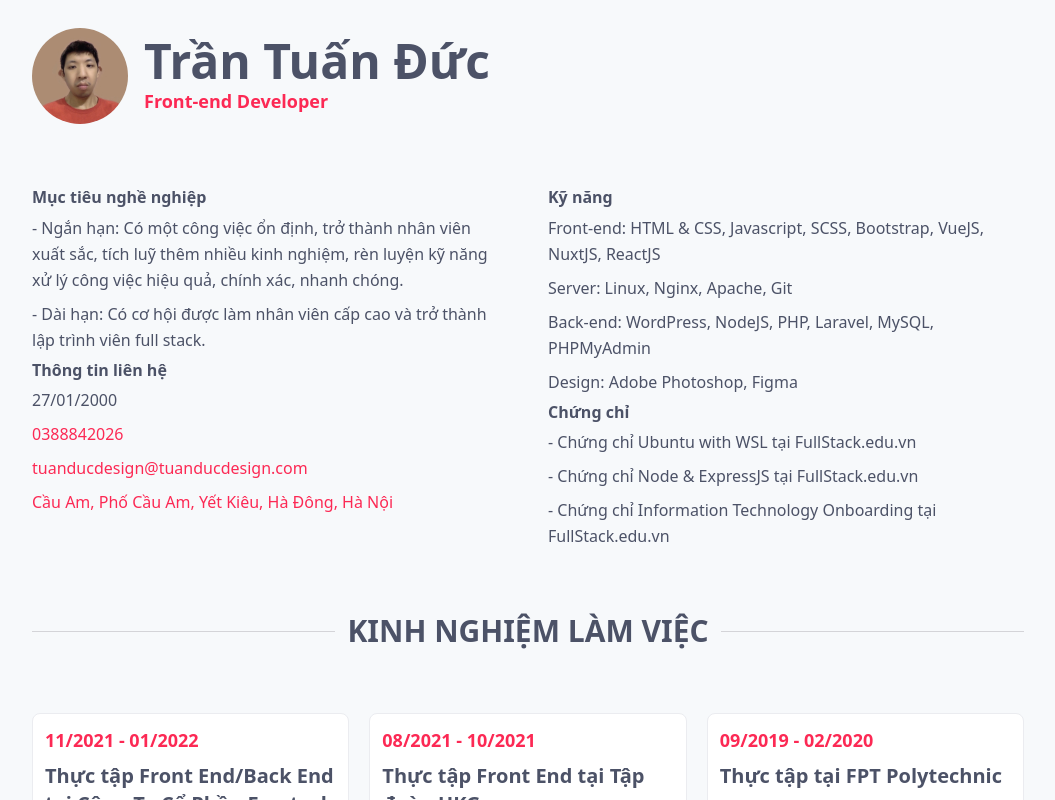
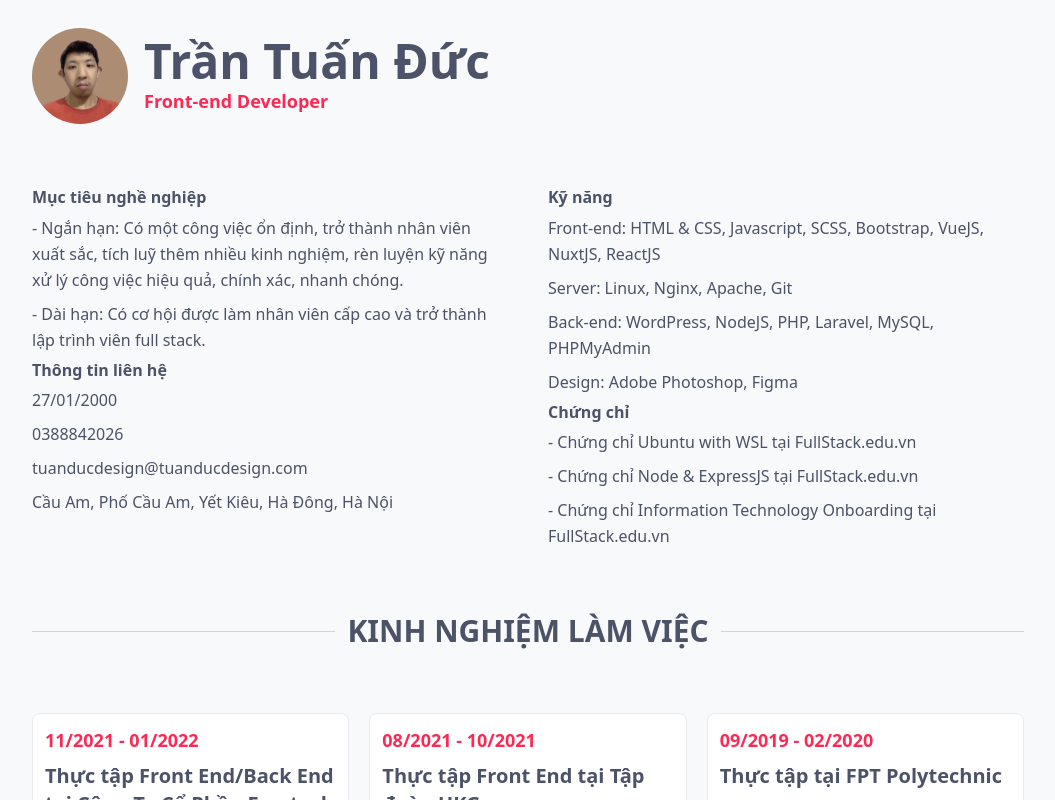
Before and after one commit to tuanductran/cv, a Vue app: page / in a window 1280 px wide. Shown: the top 800 px of the page, without its empty margins (112-1167 px from the left). Built offline with nearby package versions, Linux system fonts and the light colour scheme.

Commit message:
Update index.vue

```diff
--- a/src/views/About/index.vue
+++ b/src/views/About/index.vue
@@ -22,25 +22,6 @@
                <p class="leading-relaxed mb-2 last:mb-0"  v-for="bio, k in about.bio" :key="`bio-${ k }`">
                   {{ bio }}
                </p>
-            <!--
-               <h2 class="font-bold mb-5">
-                  Thông tin cá nhân
-               </h2>
-               <p class="leading-relaxed mb-4 last:mb-0"  v-for="personal_information, k in about.personal_information" :key="`personal_information-${ k }`">
-                  {{ personal_information }}
-               </p>
-               <h2 class="font-bold mb-5">
-                  Sở thích
-               </h2>
-               <ul class="mt-5 grid grid-cols-3 gap-8">
-                  <template
-                     v-for="interest, k in about.interest"
-                     :key="`interest-${ k }`"
-                  >
-                     <interest :interest="interest" />
-                  </template>
-               </ul>
-            -->
                <!-- Contact info -->
                <h2 class="font-bold mb-2">
                   Thông tin liên hệ
@@ -50,19 +31,13 @@
                   {{ contactinfo_birthday }}
                </p>
                <p class="leading-relaxed mb-2 last:mb-0" v-for="contactinfo_phone, k in about.contactinfo_phone" :key="`contactinfo_phone-${ k }`">
-                  <a :href="`tel:${ contactinfo_phone }`">
-                    <span class="text-main-color">{{ contactinfo_phone }}</span>
-                  </a>
+                  {{ contactinfo_phone }}
                </p>
                <p class="leading-relaxed mb-2 last:mb-0" v-for="contactinfo_email, k in about.contactinfo_email" :key="`contactinfo_email-${ k }`">
-                  <a :href="`mailto:${ contactinfo_email }`">
-                    <span class="text-main-color">{{ contactinfo_email }}</span>
-                  </a>
+                  {{ contactinfo_email }}
                </p>
                <p class="leading-relaxed mb-2 last:mb-0" v-for="contactinfo_address, k in about.contactinfo_address" :key="`contactinfo_address-${ k }`">
-                  <a :href="`https://www.google.com.vn/search?q=${ contactinfo_address }`" target="_blank">
-                    <span class="text-main-color">{{ contactinfo_address }}</span>
-                  </a>
+                  {{ contactinfo_address }}
                </p>
             </div>
             <div>
```
